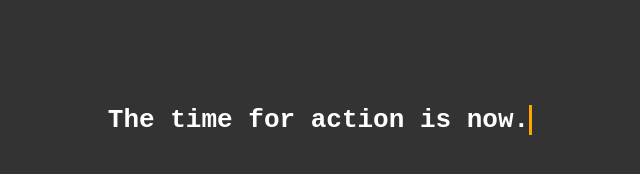
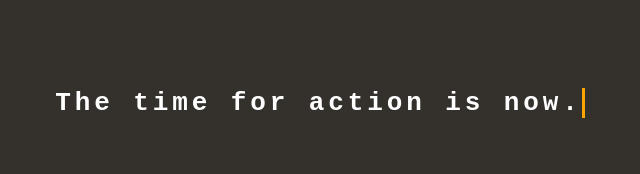
Before and after one commit to DariaSibova/Css-typewriter-animation, a plain HTML site: page index.html in a window 1280 px wide. Shown: the whole page, without its empty margins (320-960 px from the left). Drawn offline with Linux system fonts and the light colour scheme.

Commit message:
1 file modified

```diff
--- a/styles.css
+++ b/styles.css
@@ -1,5 +1,5 @@
 body{
-  background: #333;
+  background: #34312d;
   padding-top: 5em;
   display: flex;
   justify-content: center;
@@ -11,4 +11,10 @@ body{
   overflow: hidden;/* Ensures the content is not revealed until the animation */
 border-right: .15em solid orange;/* The typwriter cursor */
 white-space: nowrap;/* Keeps the content on a single line */
+margin: 0 auto;/* Gives that scrolling effect as the typing happens */
+letter-spacing: .15em;
+animation:
+typing 3.5s steps(30,end),
+blink-caret .5s step-end infinite;
+
 }
```
